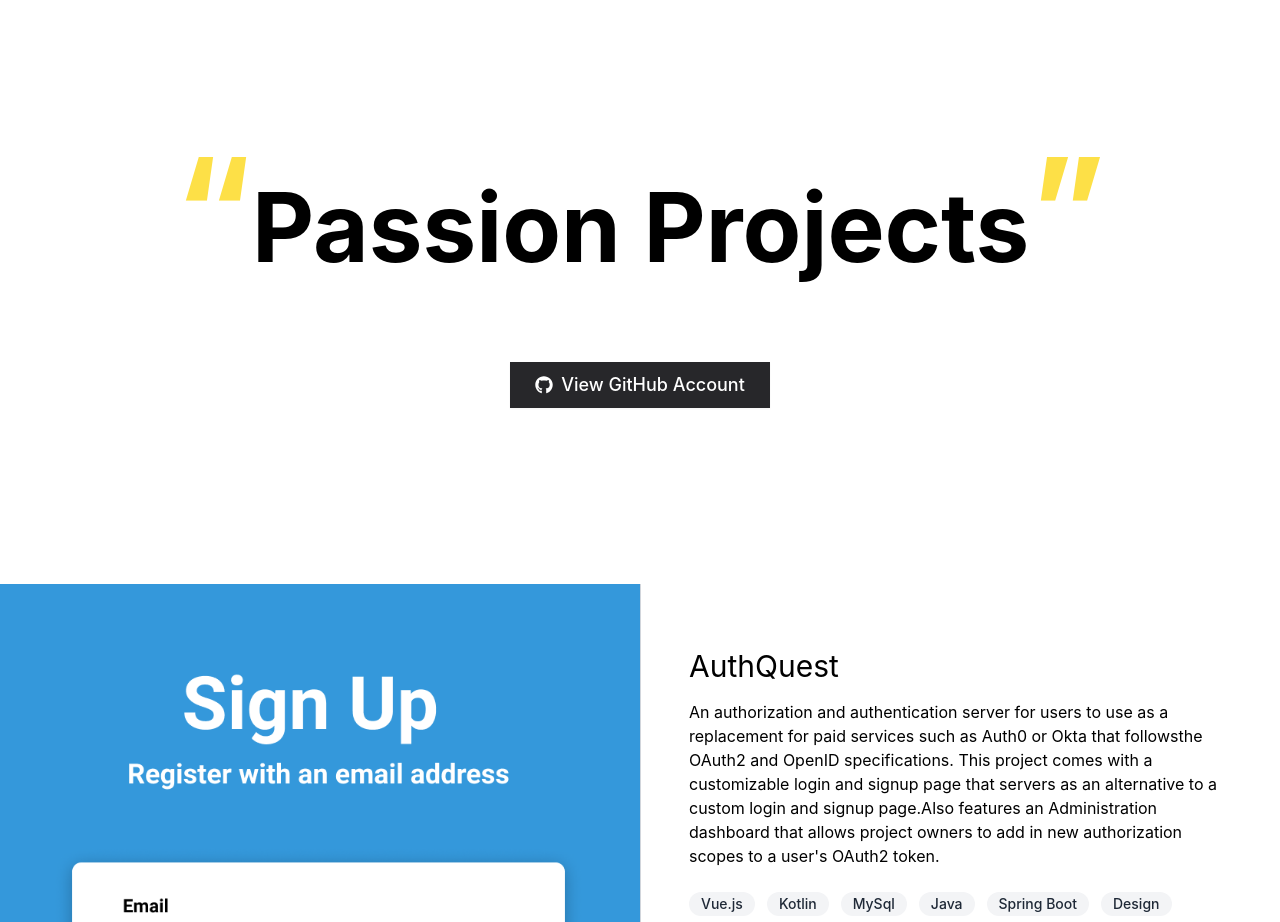
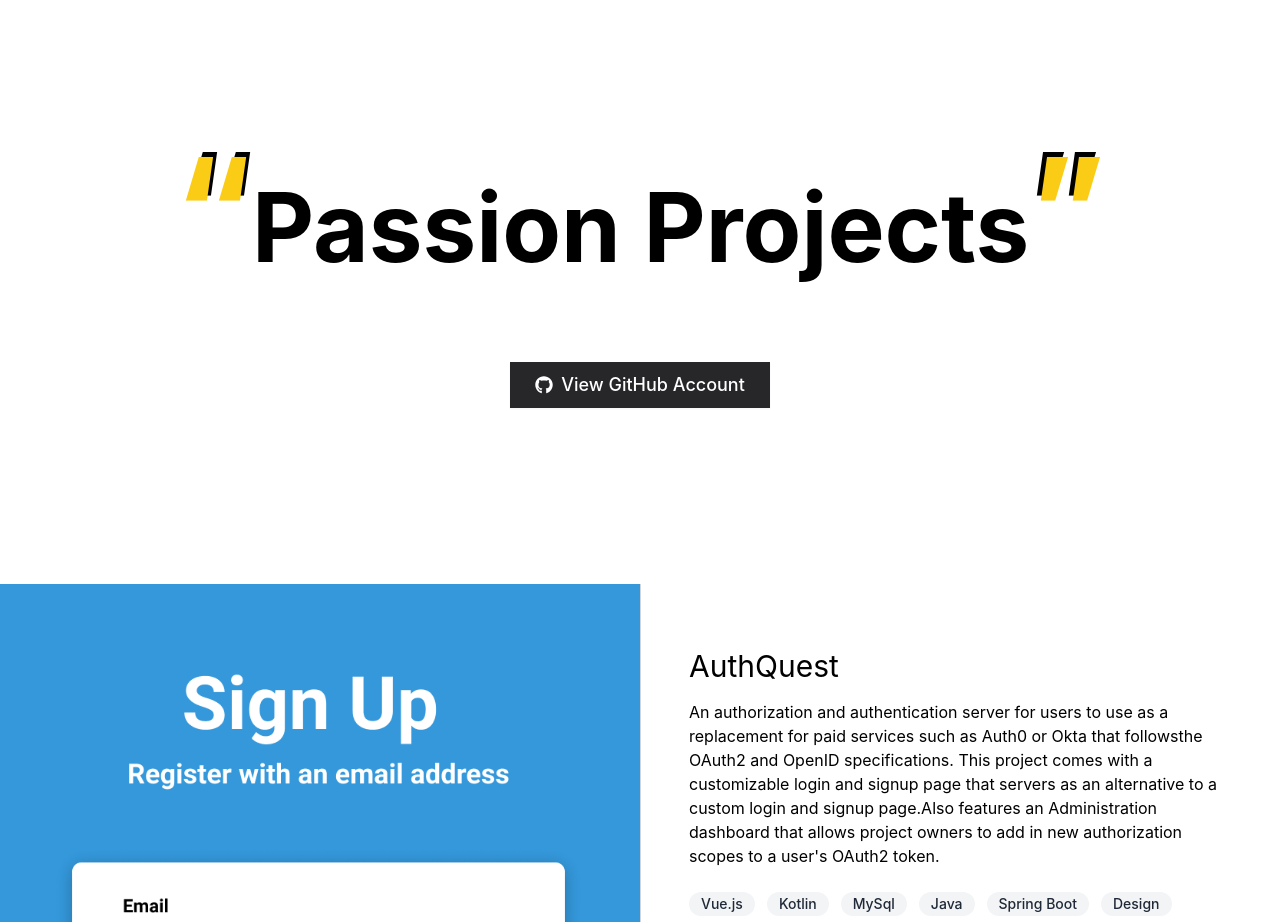
Before and after one commit to Druage/leelazarecky, a Next.js app: page / in a window 1280 px wide. Shown: the part 800-1722 px from the top of the page. Built offline with nearby package versions, Linux system fonts and the light colour scheme.

Commit message:
Adds new passion projects quotes

```diff
--- a/pages/sections/OpenSourceProjectsSection.tsx
+++ b/pages/sections/OpenSourceProjectsSection.tsx
@@ -80,9 +80,27 @@ export default function OpenSourceProjectsSection() {
       <div className={"text-center text-6xl md:py-3 md:py-36 md:text-7xl"}>
         <div className={"flex flex-col"}>
           <h1 className={"m-auto text-8xl font-bold md:text-8xl"}>
-            <span className={"text-[9rem] text-yellow-300"}>&ldquo;</span>
+            <span className={"z-1 relative text-[9rem] text-yellow-400"}>
+              &ldquo;
+              <span
+                className={
+                  "absolute left-1 bottom-5 z-[-1] text-[9rem] text-black"
+                }
+              >
+                &ldquo;
+              </span>
+            </span>
             Passion Projects
-            <span className={"text-[9rem] text-yellow-300"}>&rdquo;</span>
+            <span className={"z-1 relative text-[9rem] text-yellow-400"}>
+              &rdquo;
+              <span
+                className={
+                  "absolute right-1 bottom-5 z-[-1] text-[9rem] text-black"
+                }
+              >
+                &rdquo;
+              </span>
+            </span>
           </h1>
 
           <Link href={"https://github.com/druage"}>
```
